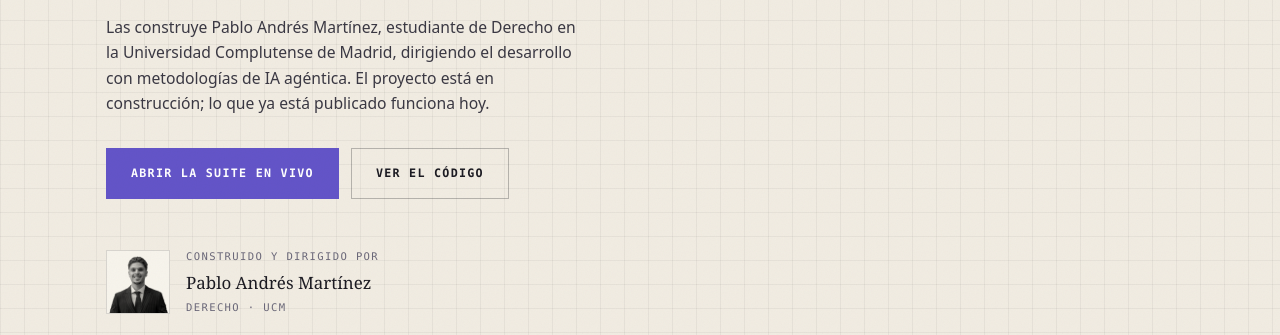
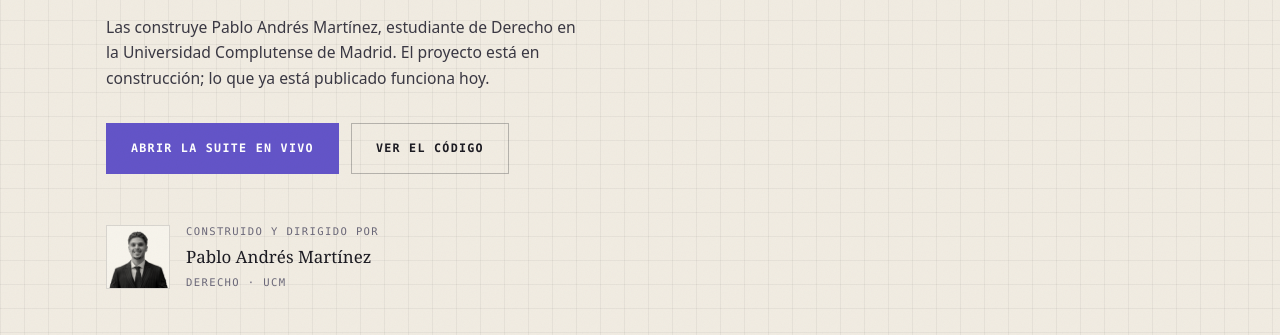
Before and after one commit to pablolietor22/jvlegal, a plain HTML site: page index.html in a window 1280 px wide. Shown: the part 436-771 px from the top of the page. Drawn offline with Linux system fonts and the light colour scheme.

Commit message:
fix(showcase): reveal earlier and faster on scroll, drop AI wording from the hero bio
Co-Authored-By: Claude Fable 5 <noreply@anthropic.com>

```diff
--- a/index.html
+++ b/index.html
@@ -142,8 +142,8 @@ html.anim .sello-b{transform:rotate(1.6deg) scale(1.15)}
 html.anim .sello-b.estampado{transform:rotate(1.6deg) scale(1)}
 
 /* ── Revelado al entrar en pantalla ────────────────────────────────────── */
-html.anim .rev{opacity:0;transform:translateY(14px)}
-html.anim .rev.visto{opacity:1;transform:none;transition:opacity .6s var(--curva),transform .6s var(--curva)}
+html.anim .rev{opacity:0;transform:translateY(10px)}
+html.anim .rev.visto{opacity:1;transform:none;transition:opacity .35s var(--curva),transform .35s var(--curva)}
 @media print{
   html.anim .rev{opacity:1!important;transform:none!important}
   html.anim .sello{opacity:1!important;transform:rotate(-2.2deg)!important}
@@ -395,8 +395,7 @@ html.anim .visto .boli path{stroke-dashoffset:0;transition:stroke-dashoffset .9s
     <p class="claim rev">Herramientas jurídicas deterministas: cada cálculo <b><span class="circulado">cita el artículo<svg class="boli" viewBox="0 0 200 60" preserveAspectRatio="none" aria-hidden="true" focusable="false"><path pathLength="1" d="M16 41C5 23 41 8 100 7 160 6 195 20 192 32c-3 14-44 23-96 22C44 53 10 46 12 31 14 17 53 8 105 9c53 1 85 12 84 25-1 13-49 23-101 21-36-1-64-6-75-13"/></svg></span> que lo sostiene</b>.</p>
 
     <p class="honesto rev">Las construye Pablo Andrés Martínez, estudiante de Derecho en la
-      Universidad Complutense de Madrid,
-      dirigiendo el desarrollo con metodologías de IA agéntica. El proyecto está en construcción;
+      Universidad Complutense de Madrid. El proyecto está en construcción;
       lo que ya está publicado funciona hoy.</p>
 
     <div class="acciones rev">
@@ -839,7 +838,7 @@ html.anim .visto .boli path{stroke-dashoffset:0;transition:stroke-dashoffset .9s
       retraso += 70;
       obs.unobserve(e.target);
     }
-  }, { rootMargin:'0px 0px -8% 0px', threshold:0.06 });
+  }, { rootMargin:'0px 0px 18% 0px', threshold:0 });
 
   var piezas = document.querySelectorAll('.rev');
   for(var i=0;i<piezas.length;i++) obs.observe(piezas[i]);
```
